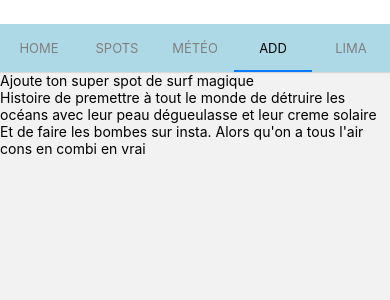
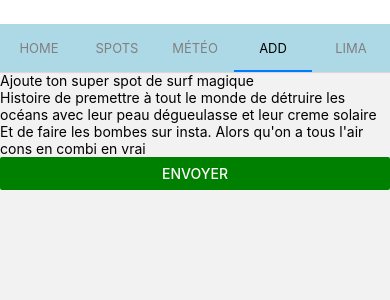
Before and after one commit to adatechschool/projet-collectif-mobile-front-surfingaway, a React Native app in the folder SurfingAway/: screen /Add in a window 390 px wide. Shown: the top 300 px of the page. Built offline with nearby package versions, Linux system fonts and the light colour scheme.

Commit message:
ajout react-hook-forms + import dans addSpot

```diff
--- a/SurfingAway/package.json
+++ b/SurfingAway/package.json
@@ -15,11 +15,12 @@
     "expo": "~49.0.8",
     "expo-status-bar": "~1.6.0",
     "react": "18.2.0",
+    "react-hook-form": "^7.46.0",
     "react-native": "0.72.4",
+    "react-native-pager-view": "6.2.0",
     "react-native-safe-area-context": "4.6.3",
     "react-native-screens": "~3.22.0",
-    "react-native-tab-view": "^3.5.2",
-    "react-native-pager-view": "6.2.0"
+    "react-native-tab-view": "^3.5.2"
   },
   "devDependencies": {
     "@babel/core": "^7.20.0",
--- a/SurfingAway/src/screens/AddSpot.js
+++ b/SurfingAway/src/screens/AddSpot.js
@@ -1,5 +1,8 @@
 import React from "react";
-import { View, Text, StyleSheet, StatusBar } from "react-native";
+import { View, Text, StyleSheet, StatusBar, Button } from "react-native";
+import { useForm, Controller } from "react-hook-form";
+
+// const { control, handleSubmit } = useForm();
 
 const AddSpot = () => {
     return (
@@ -7,6 +10,11 @@ const AddSpot = () => {
             <Text>Ajoute ton super spot de surf magique</Text>
             <Text>Histoire de premettre à tout le monde de détruire les océans avec leur peau dégueulasse et leur creme solaire</Text>
             <Text>Et de faire les bombes sur insta. Alors qu'on a tous l'air cons en combi en vrai</Text>
+            <Button
+                color={'green'}
+                title={'Envoyer'}
+            // onPress={() => setCount(count + 1)}
+            />
         </View>
     )
 }
@@ -17,4 +25,4 @@ const styles = StyleSheet.create({
     },
 })
 
-export default AddSpot
+export default AddSpot;
```
Also changed, not shown: 1 other file (tests, documents, lock files or other folders).
